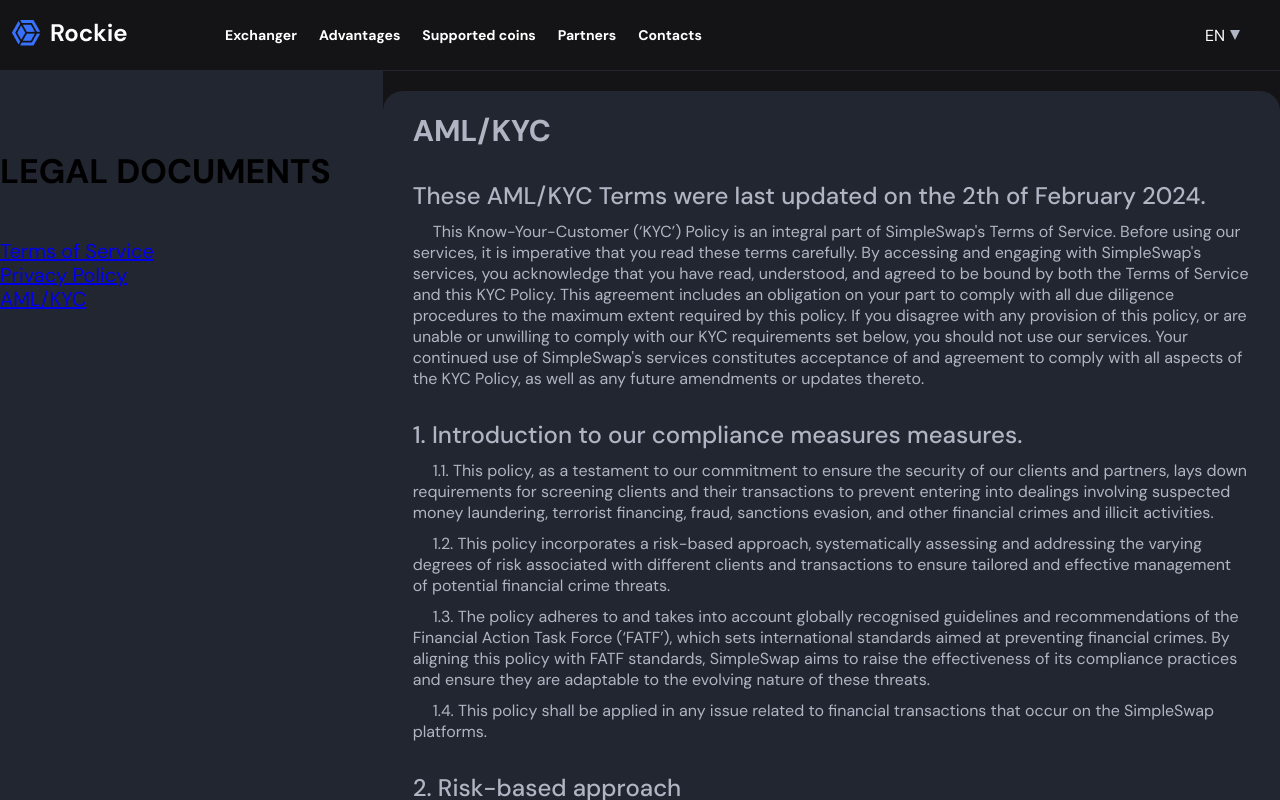
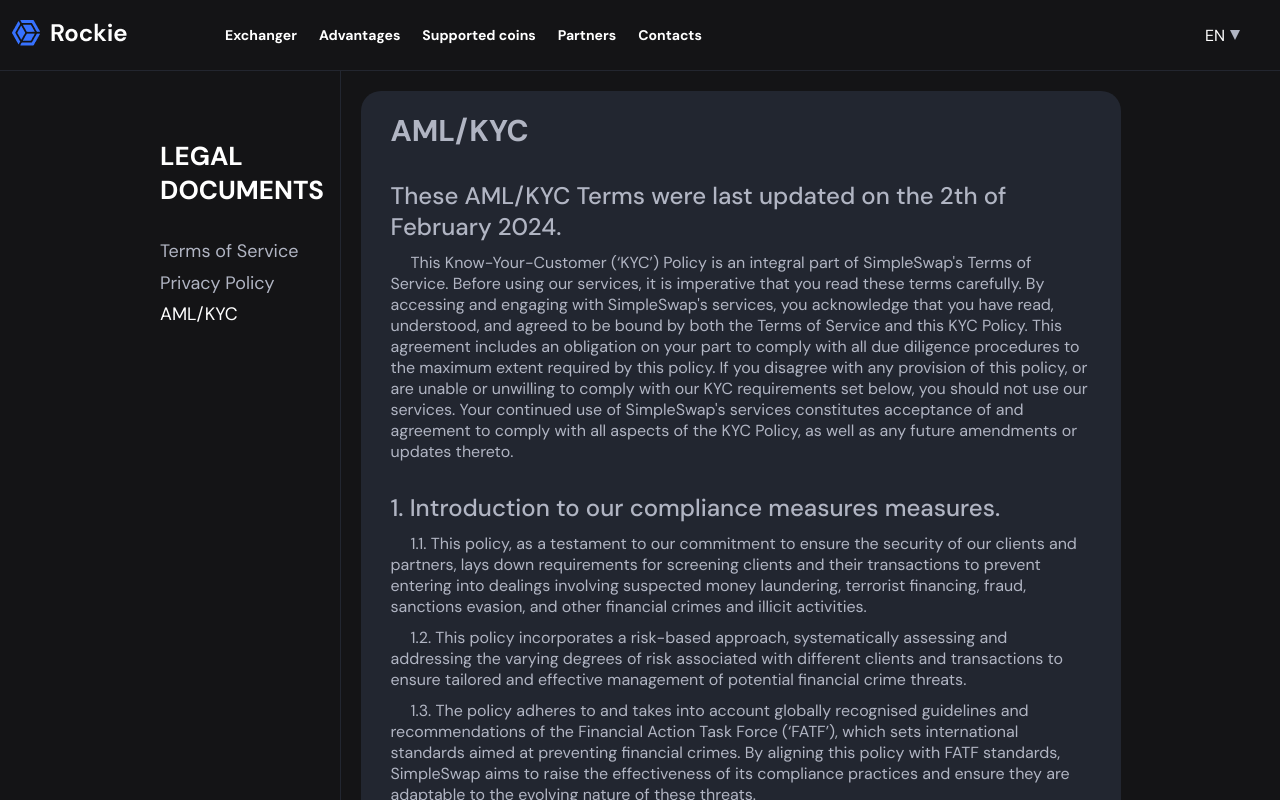
Before and after one commit to StepanenkoDmytro/crypto-exchanger-client, a React (Create React App) app: page /documents/aml-kyc in a window 1280 px wide. Shown: the top 800 px of the page. Built offline with nearby package versions, Linux system fonts and the light colour scheme.

Commit message:
documents css: container, menu with active-item

```diff
--- a/src/components/documents/AmlKyc.tsx
+++ b/src/components/documents/AmlKyc.tsx
@@ -10,7 +10,7 @@
         ));
     };
     return (
-        <section className='documents'>
+        <section className='documents container'>
             <DocumentMenu />
             <section className='document'>
                 <p className='document__primary-title'>{t('amlKyc.title')}</p>
--- a/src/components/documents/Documents.css
+++ b/src/components/documents/Documents.css
@@ -1,26 +1,27 @@
 .documents {
     display: flex;
+    flex-direction: row;
+    padding-top: 0;
+    padding-bottom: 0;
 }
 
 .documents-menu {
-    width: max-content;
-    height: 100%;
-    position: sticky;
-    top: 0px;
+    border-right: 1px solid var(--bg1);
+    width: 20%;
 }
 
 .documents-menu__nav {
     display: flex;
     flex-direction: column;
-    width: max-content;
-    padding: 33px 0px 46px;
-    padding-right: 52px;
-    background-color: var(--bg1);
-    height: 100vh;
+    padding: 33px 20px 46px;
+    max-width: inherit;
+    position: sticky;
+    top: 0px;
 }
 
 .documents-menu__title {
-    font-size: 34px;
+    font-size: 26px;
+    color: var(--onsurface);
 }
 
 .documents-menu__nav ul {
@@ -29,21 +30,28 @@
     padding: 0;
 }
 
+.documents-menu__nav-link {
+    color: var(--gray);
+    text-decoration: none;
+}
+
+.documents-menu__nav-active {
+    color: var(--onsurface);
+}
+
 .documents-menu__nav li {
     display: block;
     font-weight: 400;
-    font-size: 20px;
+    font-size: 18px;
     line-height: 120%;
-    /* color: rgb(37, 44, 68); */
-    margin-top: 0px;
-    text-decoration: none;
+    margin-bottom: 10px;
 }
 
 .document {
     color: var(--gray);
     background-color: var(--bg1);
-    width: 75%;
-    margin: 0 auto;
+    width: 70%;
+    margin: 20px auto;
     padding-inline: 30px;
     margin-top: 20px;
     border-radius: 20px;
--- a/src/components/documents/DocumentsMenu.tsx
+++ b/src/components/documents/DocumentsMenu.tsx
@@ -1,15 +1,19 @@
 import './Documents.css';
-import { Link } from 'react-router-dom';
+import { Link, useLocation } from 'react-router-dom';
 
 const DocumentMenu: React.FC = () => {
+  const location = useLocation();
+  const isActive = (path: string) => {
+    console.log(location.pathname)
+    return location.pathname === path};
   return (
     <section className='documents-menu'>
         <nav className='documents-menu__nav'>
             <h1 className='documents-menu__title'>LEGAL DOCUMENTS</h1>
             <ul>
-                <li><Link to="/documents/terms">Terms of Service</Link></li>
-                <li><Link to="/documents/privacy">Privacy Policy</Link></li>
-                <li><Link to="/documents/aml-kyc">AML/KYC</Link></li>
+                <li><Link to="/documents/terms" className={`documents-menu__nav-link ${isActive('/documents/terms') ? 'documents-menu__nav-active' : ''}`}>Terms of Service</Link></li>
+                <li><Link to="/documents/privacy" className={`documents-menu__nav-link ${isActive('/documents/privacy') ? 'documents-menu__nav-active' : ''}`}>Privacy Policy</Link></li>
+                <li><Link to="/documents/aml-kyc" className={`documents-menu__nav-link ${isActive('/documents/aml-kyc') ? 'documents-menu__nav-active' : ''}`}>AML/KYC</Link></li>
             </ul>
         </nav>
     </section>
--- a/src/components/documents/Privacy.tsx
+++ b/src/components/documents/Privacy.tsx
@@ -10,7 +10,7 @@
         ));
     };
     return (
-        <section className='documents'>
+        <section className='documents container'>
             <DocumentMenu />
             <section className='document'>
                 <p className='document__primary-title'>{t('privacy.title')}</p>
--- a/src/components/documents/Terms.tsx
+++ b/src/components/documents/Terms.tsx
@@ -11,7 +11,7 @@
                 ));
         };
         return (
-                <section className='documents'>
+                <section className='documents container'>
                         <DocumentMenu />
                         <section className='document'>
                                 <p className='document__primary-title'>{t('terms.title')}</p>
--- a/src/components/ui/Announcement.css
+++ b/src/components/ui/Announcement.css
@@ -10,7 +10,7 @@
 .announcement-container {
     font-size: 18px;
     color: var(--gray);
-    padding: 20px;
+    padding: 20px 40px;
     border-radius: 50px;
     border: 1px solid rgb(54 54 54);
     border-left: none;
--- a/src/components/ui/Footer.css
+++ b/src/components/ui/Footer.css
@@ -24,6 +24,9 @@
     margin-bottom: 10px;
     text-align: left;
     cursor: pointer;
+    color: inherit;
+    text-decoration: none;
+    display: block;
 }
 
 .footer-privacy {
--- a/src/components/ui/Footer.tsx
+++ b/src/components/ui/Footer.tsx
@@ -1,6 +1,7 @@
 import './Footer.css';
 import { useTranslation } from 'react-i18next';
 import { ApprovedCurrenciesList, IConvert } from '../../domain/models';
+import { Link } from 'react-router-dom';
 
 interface FooterProps {
     onCurrencyChange: (currencyFrom: IConvert, currencyTo: IConvert) => void;
@@ -33,7 +34,7 @@
         }
     };
 
-    const handleRedirect = (coinId: string) => {
+    const handleRedirectCoin = (coinId: string) => {
         return () => {
           window.location.href = `https://coinmarketcap.com/currencies/${coinId}`;
         };
@@ -94,7 +95,7 @@
 
                         <div className='footer-links__accordion-content'>
                             {displayedCoins.map((coin, index) => (
-                                <div key={index} className='footer-links__item' onClick={handleRedirect(coin.id)}>{coin.name}</div>
+                                <div key={index} className='footer-links__item' onClick={handleRedirectCoin(coin.id)}>{coin.name}</div>
                             ))}
                             <div className='footer-links__item' onClick={() => scrollToSection('coins')}>All Coins</div>
                         </div>
@@ -109,9 +110,9 @@
                         </div>
 
                         <div className='footer-links__accordion-content'>
-                            <div className='footer-links__item' onClick={() => handleClick('bitcoin', 'ethereum')}>Terms of Service</div>
-                            <div className='footer-links__item' onClick={() => handleClick('ethereum', 'bitcoin')}>Privacy Policy</div>
-                            <div className='footer-links__item' onClick={() => handleClick('bitcoin', 'monero')}>AML/KYC</div>
+                            <Link to="/documents/terms" className='footer-links__item'>Terms of Service</Link>
+                            <Link to="/documents/privacy" className='footer-links__item'>Privacy Policy</Link>
+                            <Link to="/documents/aml-kyc" className='footer-links__item'>AML/KYC</Link>
                         </div>
                     </div>
                 </div>
```
